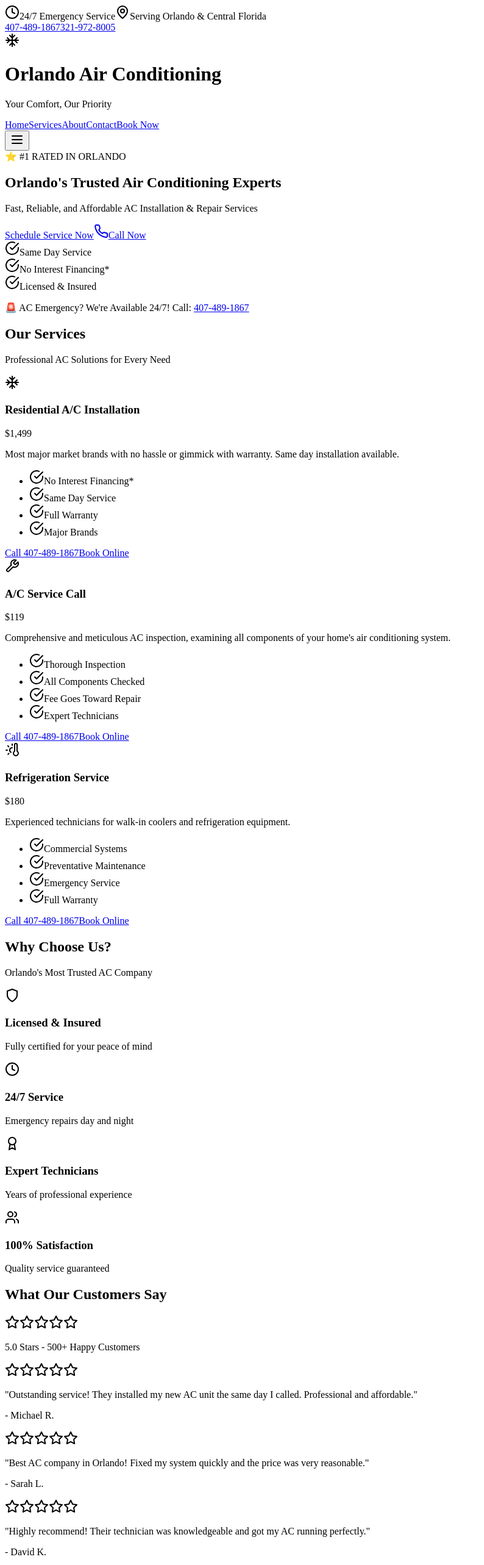
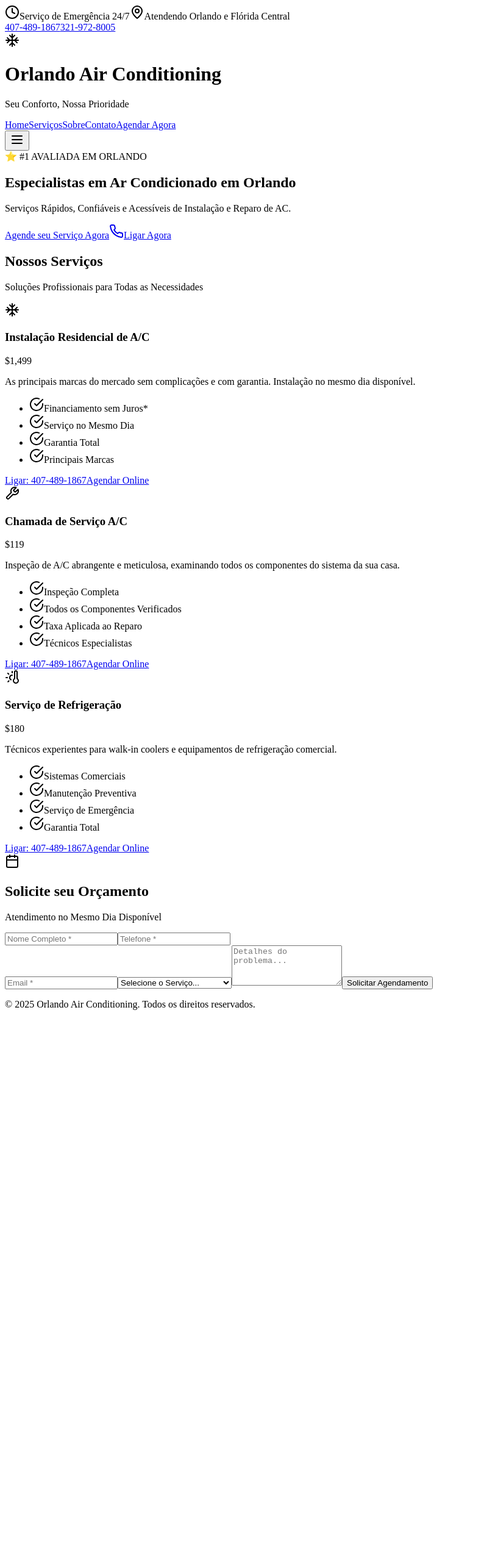
Before and after one commit to c67438578-web/Haraldo, a Next.js app: page / in a window 1280 px wide. Shown: the top 2566 px of the page at 61% size, without its empty margins (0-794 px from the left). After the commit the page ends 1672 px from the top, so only its background shows below. Built offline with nearby package versions, Linux system fonts and the light colour scheme.

Commit message:
Update page.js

```diff
--- a/app/page.js
+++ b/app/page.js
@@ -1,4 +1,4 @@
-'use client'
+"use client"; // Esta linha é obrigatória no Next.js 14+ para usar hooks como useState
 
 import React, { useState } from 'react';
 import { Phone, Clock, MapPin, Star, CheckCircle, Calendar, Snowflake, Wrench, ThermometerSun, Shield, Award, Users, Menu, X } from 'lucide-react';
@@ -15,53 +15,53 @@ export default function OrlandoACWebsite() {
 
   const handleSubmit = (e) => {
     e.preventDefault();
-    alert('Service request submitted! We will contact you shortly.');
+    alert('Pedido de serviço enviado! Entraremos em contato em breve.');
     setFormData({ name: '', phone: '', email: '', service: '', message: '' });
   };
 
   const services = [
     {
       icon: <Snowflake className="w-12 h-12" />,
-      title: "Residential A/C Installation",
+      title: "Instalação Residencial de A/C",
       price: "$1,499",
-      description: "Most major market brands with no hassle or gimmick with warranty. Same day installation available.",
-      features: ["No Interest Financing*", "Same Day Service", "Full Warranty", "Major Brands"]
+      description: "As principais marcas do mercado sem complicações e com garantia. Instalação no mesmo dia disponível.",
+      features: ["Financiamento sem Juros*", "Serviço no Mesmo Dia", "Garantia Total", "Principais Marcas"]
     },
     {
       icon: <Wrench className="w-12 h-12" />,
-      title: "A/C Service Call",
+      title: "Chamada de Serviço A/C",
       price: "$119",
-      description: "Comprehensive and meticulous AC inspection, examining all components of your home's air conditioning system.",
-      features: ["Thorough Inspection", "All Components Checked", "Fee Goes Toward Repair", "Expert Technicians"]
+      description: "Inspeção de A/C abrangente e meticulosa, examinando todos os componentes do sistema da sua casa.",
+      features: ["Inspeção Completa", "Todos os Componentes Verificados", "Taxa Aplicada ao Reparo", "Técnicos Especialistas"]
     },
     {
       icon: <ThermometerSun className="w-12 h-12" />,
-      title: "Refrigeration Service",
+      title: "Serviço de Refrigeração",
       price: "$180",
-      description: "Experienced technicians for walk-in coolers and refrigeration equipment.",
-      features: ["Commercial Systems", "Preventative Maintenance", "Emergency Service", "Full Warranty"]
+      description: "Técnicos experientes para walk-in coolers e equipamentos de refrigeração comercial.",
+      features: ["Sistemas Comerciais", "Manutenção Preventiva", "Serviço de Emergência", "Garantia Total"]
     }
   ];
 
   const reviews = [
-    { name: "Michael R.", rating: 5, text: "Outstanding service! They installed my new AC unit the same day I called. Professional and affordable." },
-    { name: "Sarah L.", rating: 5, text: "Best AC company in Orlando! Fixed my system quickly and the price was very reasonable." },
-    { name: "David K.", rating: 5, text: "Highly recommend! Their technician was knowledgeable and got my AC running perfectly." }
+    { name: "Michael R.", rating: 5, text: "Serviço excepcional! Instalaram minha nova unidade de AC no mesmo dia que liguei. Profissional e acessível." },
+    { name: "Sarah L.", rating: 5, text: "Melhor empresa de AC em Orlando! Consertaram meu sistema rapidamente e o preço foi muito justo." },
+    { name: "David K.", rating: 5, text: "Recomendo muito! O técnico era experiente e deixou meu AC funcionando perfeitamente." }
   ];
 
   return (
     <div className="min-h-screen bg-white">
-      {/* Top Bar */}
+      {/* Barra Superior */}
       <div className="bg-blue-900 text-white py-2">
         <div className="container mx-auto px-4 flex flex-wrap justify-between items-center text-sm">
           <div className="flex items-center gap-4">
             <span className="flex items-center gap-1">
               <Clock className="w-4 h-4" />
-              24/7 Emergency Service
+              Serviço de Emergência 24/7
             </span>
             <span className="hidden sm:flex items-center gap-1">
               <MapPin className="w-4 h-4" />
-              Serving Orlando & Central Florida
+              Atendendo Orlando e Flórida Central
             </span>
           </div>
           <div className="flex items-center gap-4">
@@ -79,17 +79,17 @@ export default function OrlandoACWebsite() {
               <Snowflake className="w-10 h-10 text-blue-600" />
               <div>
                 <h1 className="text-2xl font-bold text-gray-900">Orlando Air Conditioning</h1>
-                <p className="text-sm text-gray-600">Your Comfort, Our Priority</p>
+                <p className="text-sm text-gray-600">Seu Conforto, Nossa Prioridade</p>
               </div>
             </div>
 
             <nav className="hidden md:flex items-center gap-6">
               <a href="#home" className="text-gray-700 hover:text-blue-600 font-medium">Home</a>
-              <a href="#services" className="text-gray-700 hover:text-blue-600 font-medium">Services</a>
-              <a href="#about" className="text-gray-700 hover:text-blue-600 font-medium">About</a>
-              <a href="#contact" className="text-gray-700 hover:text-blue-600 font-medium">Contact</a>
+              <a href="#services" className="text-gray-700 hover:text-blue-600 font-medium">Serviços</a>
+              <a href="#about" className="text-gray-700 hover:text-blue-600 font-medium">Sobre</a>
+              <a href="#contact" className="text-gray-700 hover:text-blue-600 font-medium">Contato</a>
               <a href="#book" className="bg-red-600 text-white px-6 py-2 rounded-full hover:bg-red-700 transition font-semibold">
-                Book Now
+                Agendar Agora
               </a>
             </nav>
 
@@ -101,9 +101,9 @@ export default function OrlandoACWebsite() {
           {isMenuOpen && (
             <nav className="md:hidden mt-4 pb-4 flex flex-col gap-3">
               <a href="#home" onClick={() => setIsMenuOpen(false)} className="text-gray-700">Home</a>
-              <a href="#services" onClick={() => setIsMenuOpen(false)} className="text-gray-700">Services</a>
-              <a href="#about" onClick={() => setIsMenuOpen(false)} className="text-gray-700">About</a>
-              <a href="#contact" onClick={() => setIsMenuOpen(false)} className="text-gray-700">Contact</a>
+              <a href="#services" onClick={() => setIsMenuOpen(false)} className="text-gray-700">Serviços</a>
+              <a href="#about" onClick={() => setIsMenuOpen(false)} className="text-gray-700">Sobre</a>
+              <a href="#contact" onClick={() => setIsMenuOpen(false)} className="text-gray-700">Contato</a>
             </nav>
           )}
         </div>
@@ -118,56 +118,33 @@ export default function OrlandoACWebsite() {
         <div className="container mx-auto px-4 relative z-10">
           <div className="max-w-3xl">
             <div className="bg-yellow-500 text-blue-900 inline-block px-4 py-2 rounded-full font-bold mb-4 text-sm">
-              ⭐ #1 RATED IN ORLANDO
+              ⭐ #1 AVALIADA EM ORLANDO
             </div>
             <h2 className="text-5xl md:text-6xl font-bold mb-6 leading-tight">
-              Orlando's Trusted Air Conditioning Experts
+              Especialistas em Ar Condicionado em Orlando
             </h2>
             <p className="text-xl md:text-2xl mb-8 text-blue-100">
-              Fast, Reliable, and Affordable AC Installation & Repair Services
+              Serviços Rápidos, Confiáveis e Acessíveis de Instalação e Reparo de AC.
             </p>
             <div className="flex flex-wrap gap-4">
               <a href="#book" className="bg-red-600 text-white px-8 py-4 rounded-full text-lg font-semibold hover:bg-red-700 transition shadow-lg">
-                Schedule Service Now
+                Agende seu Serviço Agora
               </a>
               <a href="tel:4074891867" className="bg-white text-blue-900 px-8 py-4 rounded-full text-lg font-semibold hover:bg-gray-100 transition shadow-lg flex items-center gap-2">
                 <Phone className="w-5 h-5" />
-                Call Now
+                Ligar Agora
               </a>
-            </div>
-            <div className="mt-8 flex flex-wrap gap-6 text-sm">
-              <div className="flex items-center gap-2">
-                <CheckCircle className="w-5 h-5 text-green-400" />
-                <span>Same Day Service</span>
-              </div>
-              <div className="flex items-center gap-2">
-                <CheckCircle className="w-5 h-5 text-green-400" />
-                <span>No Interest Financing*</span>
-              </div>
-              <div className="flex items-center gap-2">
-                <CheckCircle className="w-5 h-5 text-green-400" />
-                <span>Licensed & Insured</span>
-              </div>
             </div>
           </div>
         </div>
       </section>
 
-      {/* Emergency Banner */}
-      <div className="bg-red-600 text-white py-4">
-        <div className="container mx-auto px-4 text-center">
-          <p className="text-lg md:text-xl font-bold">
-            🚨 AC Emergency? We're Available 24/7! Call: <a href="tel:4074891867" className="underline hover:text-yellow-300">407-489-1867</a>
-          </p>
-        </div>
-      </div>
-
       {/* Services Section */}
       <section id="services" className="py-16 bg-gray-50">
         <div className="container mx-auto px-4">
           <div className="text-center mb-12">
-            <h2 className="text-4xl font-bold text-gray-900 mb-4">Our Services</h2>
-            <p className="text-xl text-gray-600">Professional AC Solutions for Every Need</p>
+            <h2 className="text-4xl font-bold text-gray-900 mb-4">Nossos Serviços</h2>
+            <p className="text-xl text-gray-600">Soluções Profissionais para Todas as Necessidades</p>
           </div>
 
           <div className="grid md:grid-cols-3 gap-8">
@@ -187,10 +164,10 @@ export default function OrlandoACWebsite() {
                 </ul>
                 <div className="space-y-2">
                   <a href="tel:4074891867" className="block w-full bg-blue-600 text-white py-3 rounded-lg text-center font-semibold hover:bg-blue-700 transition">
-                    Call 407-489-1867
+                    Ligar: 407-489-1867
                   </a>
                   <a href="#book" className="block w-full bg-gray-200 text-gray-800 py-3 rounded-lg text-center font-semibold hover:bg-gray-300 transition">
-                    Book Online
+                    Agendar Online
                   </a>
                 </div>
               </div>
@@ -199,123 +176,70 @@ export default function OrlandoACWebsite() {
         </div>
       </section>
 
-      {/* Why Choose Us */}
-      <section className="py-16 bg-white">
-        <div className="container mx-auto px-4">
-          <div className="text-center mb-12">
-            <h2 className="text-4xl font-bold text-gray-900 mb-4">Why Choose Us?</h2>
-            <p className="text-xl text-gray-600">Orlando's Most Trusted AC Company</p>
-          </div>
-
-          <div className="grid md:grid-cols-4 gap-8">
-            {[
-              { icon: <Shield className="w-10 h-10" />, title: "Licensed & Insured", desc: "Fully certified for your peace of mind" },
-              { icon: <Clock className="w-10 h-10" />, title: "24/7 Service", desc: "Emergency repairs day and night" },
-              { icon: <Award className="w-10 h-10" />, title: "Expert Technicians", desc: "Years of professional experience" },
-              { icon: <Users className="w-10 h-10" />, title: "100% Satisfaction", desc: "Quality service guaranteed" }
-            ].map((item, i) => (
-              <div key={i} className="text-center">
-                <div className="bg-blue-100 w-20 h-20 rounded-full flex items-center justify-center mx-auto mb-4 text-blue-600">
-                  {item.icon}
-                </div>
-                <h3 className="text-xl font-bold text-gray-900 mb-2">{item.title}</h3>
-                <p className="text-gray-600">{item.desc}</p>
-              </div>
-            ))}
-          </div>
-        </div>
-      </section>
-
-      {/* Reviews */}
-      <section className="py-16 bg-gray-50">
-        <div className="container mx-auto px-4">
-          <div className="text-center mb-12">
-            <h2 className="text-4xl font-bold text-gray-900 mb-4">What Our Customers Say</h2>
-            <div className="flex justify-center gap-2 mb-2">
-              {[...Array(5)].map((_, i) => (
-                <Star key={i} className="w-6 h-6 fill-yellow-400 text-yellow-400" />
-              ))}
-            </div>
-            <p className="text-xl text-gray-600">5.0 Stars - 500+ Happy Customers</p>
-          </div>
-
-          <div className="grid md:grid-cols-3 gap-8">
-            {reviews.map((r, i) => (
-              <div key={i} className="bg-white rounded-lg shadow-lg p-6">
-                <div className="flex gap-1 mb-4">
-                  {[...Array(r.rating)].map((_, j) => (
-                    <Star key={j} className="w-5 h-5 fill-yellow-400 text-yellow-400" />
-                  ))}
-                </div>
-                <p className="text-gray-700 mb-4 italic">"{r.text}"</p>
-                <p className="font-semibold text-gray-900">- {r.name}</p>
-              </div>
-            ))}
-          </div>
-        </div>
-      </section>
-
-      {/* Booking */}
+      {/* Booking Form */}
       <section id="book" className="py-16 bg-blue-900 text-white">
         <div className="container mx-auto px-4">
           <div className="max-w-2xl mx-auto">
             <div className="text-center mb-8">
               <Calendar className="w-16 h-16 mx-auto mb-4" />
-              <h2 className="text-4xl font-bold mb-4">Schedule Your Service Today</h2>
-              <p className="text-xl text-blue-200">Same Day Service Available</p>
+              <h2 className="text-4xl font-bold mb-4">Solicite seu Orçamento</h2>
+              <p className="text-xl text-blue-200">Atendimento no Mesmo Dia Disponível</p>
             </div>
 
             <div className="bg-white rounded-lg p-8 text-gray-900">
+              <form onSubmit={handleSubmit}>
                 <div className="grid md:grid-cols-2 gap-4 mb-4">
                   <input
                     type="text"
+                    required
                     value={formData.name}
                     onChange={(e) => setFormData({...formData, name: e.target.value})}
                     className="px-4 py-2 border rounded-lg"
-                  placeholder="Full Name *"
+                    placeholder="Nome Completo *"
                   />
                   <input
                     type="tel"
+                    required
                     value={formData.phone}
                     onChange={(e) => setFormData({...formData, phone: e.target.value})}
                     className="px-4 py-2 border rounded-lg"
-                  placeholder="Phone *"
+                    placeholder="Telefone *"
                   />
                 </div>
                 <input
                   type="email"
+                  required
                   value={formData.email}
                   onChange={(e) => setFormData({...formData, email: e.target.value})}
                   className="w-full px-4 py-2 border rounded-lg mb-4"
                   placeholder="Email *"
                 />
                 <select
+                  required
                   value={formData.service}
                   onChange={(e) => setFormData({...formData, service: e.target.value})}
                   className="w-full px-4 py-2 border rounded-lg mb-4"
                 >
-                <option value="">Select Service...</option>
-                <option value="installation">AC Installation - $1,499</option>
-                <option value="service">Service Call - $119</option>
-                <option value="refrigeration">Refrigeration - $180</option>
-                <option value="emergency">Emergency Repair</option>
+                  <option value="">Selecione o Serviço...</option>
+                  <option value="installation">Instalação AC - $1,499</option>
+                  <option value="service">Chamada de Serviço - $119</option>
+                  <option value="refrigeration">Refrigeração - $180</option>
+                  <option value="emergency">Reparo de Emergência</option>
                 </select>
                 <textarea
                   value={formData.message}
                   onChange={(e) => setFormData({...formData, message: e.target.value})}
                   rows="4"
                   className="w-full px-4 py-2 border rounded-lg mb-6"
-                placeholder="Details..."
+                  placeholder="Detalhes do problema..."
                 ></textarea>
                 <button
-                onClick={handleSubmit}
+                  type="submit"
                   className="w-full bg-red-600 text-white py-4 rounded-lg text-lg font-semibold hover:bg-red-700"
                 >
-                Request Appointment
+                  Solicitar Agendamento
                 </button>
-              <p className="text-center text-sm text-gray-600 mt-4">
-                Or call: <a href="tel:4074891867" className="text-blue-600 font-semibold">407-489-1867</a>
-              </p>
+              </form>
             </div>
           </div>
         </div>
@@ -323,56 +247,10 @@ export default function OrlandoACWebsite() {
 
       {/* Footer */}
       <footer className="bg-gray-900 text-white py-12">
-        <div className="container mx-auto px-4">
-          <div className="grid md:grid-cols-4 gap-8 mb-8">
-            <div>
-              <div className="flex items-center gap-2 mb-4">
-                <Snowflake className="w-8 h-8 text-blue-400" />
-                <h3 className="text-xl font-bold">Orlando AC</h3>
-              </div>
-              <p className="text-gray-400">Trusted air conditioning experts serving Orlando and Central Florida.</p>
-            </div>
-            <div>
-              <h4 className="font-semibold mb-4">Quick Links</h4>
-              <ul className="space-y-2 text-gray-400">
-                <li><a href="#services">Services</a></li>
-                <li><a href="#about">About</a></li>
-                <li><a href="#contact">Contact</a></li>
-              </ul>
-            </div>
-            <div>
-              <h4 className="font-semibold mb-4">Services</h4>
-              <ul className="space-y-2 text-gray-400">
-                <li>AC Installation</li>
-                <li>AC Repair</li>
-                <li>Maintenance</li>
-                <li>Refrigeration</li>
-              </ul>
-            </div>
-            <div>
-              <h4 className="font-semibold mb-4">Contact</h4>
-              <ul className="space-y-2 text-gray-400">
-                <li>Orlando, FL</li>
-                <li><a href="tel:4074891867">407-489-1867</a></li>
-                <li><a href="tel:3219728005">321-972-8005</a></li>
-                <li>24/7 Emergency</li>
-              </ul>
-            </div>
-          </div>
-          <div className="border-t border-gray-800 pt-8 text-center text-gray-400">
-            <p>&copy; 2025 Orlando Air Conditioning. All rights reserved.</p>
-          </div>
+        <div className="container mx-auto px-4 text-center">
+          <p>&copy; 2025 Orlando Air Conditioning. Todos os direitos reservados.</p>
         </div>
       </footer>
-
-      {/* Floating CTA */}
-      <a
-        href="tel:4074891867"
-        className="fixed bottom-6 right-6 bg-red-600 text-white p-4 rounded-full shadow-2xl hover:bg-red-700 z-50 flex items-center gap-2"
-      >
-        <Phone className="w-6 h-6" />
-        <span className="font-semibold hidden md:inline">Call Now</span>
-      </a>
     </div>
   );
 }
```
Lines whose indentation alone changed are shown as unchanged.
